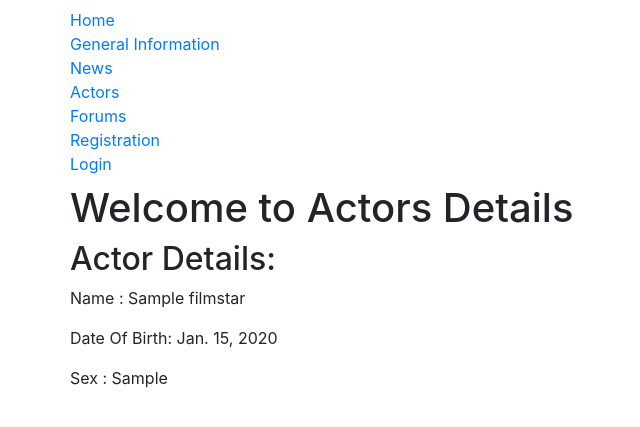
After one commit to abhaasgoyal/Mood_Analyser_Movie_Recommendation_System, a Django app: page /filmstars/1/ in a window 1280 px wide. The commit adds this page. Shown: the top 427 px of the page, without its empty margins (15-655 px from the left). Run offline with Django 3.2, Linux system fonts and the light colour scheme; tables that the repository leaves empty hold one stand-in row (values such as "Sample post"); some libraries are stand-ins or nearby versions.

Commit message:
Created initial class based views for filmstars

```diff
--- a/filmstars/models.py
+++ b/filmstars/models.py
@@ -16,4 +16,3 @@ class filmstars(models.Model):
     years_active = models.IntegerField()
     actor_image = models.ImageField()
     synopsis = models.TextField(max_length=30)
-# checksmall
--- /dev/null
+++ b/filmstars/templates/filmstars/filmstar_details.html
@@ -0,0 +1,8 @@
+{% extends "general_information/base.html" %}
+{% block navbar %}
+<h1>Welcome to Actors Details</h1>
+<h2>Actor Details:</h2>
+<p>Name : {{filmstars_detail.name}}</p>
+<p>Date Of Birth: {{filmstars_detail.date_of_birth}}</p>
+<p>Sex : {{filmstars_detail.sex}}</p>
+{% endblock %}
--- /dev/null
+++ b/filmstars/templates/filmstars/filmstar_home.html
@@ -0,0 +1,6 @@
+<!DOCTYPE html>
+{% extends "general_information/base.html" %}
+{% block navbar %}
+<h1>Welcome to Actors</h1>
+<h2>Injected Content : {{ injectme }}</h2>
+{% endblock %}
--- a/filmstars/urls.py
+++ b/filmstars/urls.py
@@ -1,5 +1,8 @@
 from django.urls import path
+from django.urls import re_path
 from . import views
+app_name = 'filmstars'
 urlpatterns = [
-    path('', views.home, name = 'filmstars'),
+    path('list', views.ActorListView.as_view(),name='filmstars_list'),
+    re_path(r'^(?P<pk>[-\w]+)/$',views.ActorDetailView.as_view(),name='filmstars_details')
 ]
--- a/filmstars/views.py
+++ b/filmstars/views.py
@@ -1,5 +1,23 @@
 from django.shortcuts import render
+from django.views.generic import (View,TemplateView,ListView,
+                                  DetailView,CreateView,UpdateView,DeleteView)
 from django.http import HttpResponse
+from . import models
+# class home(View):
+#     def get(self,request):
+#         return HttpResponse('filmstars are cool')
+#
+#
 
-def home(request):
-    return HttpResponse('<h1>Filmstars</h1>')
+class IndexView(TemplateView):
+    template_name= 'index.html'
+
+class ActorListView(ListView):
+    context_object_name = 'filmstars'
+    model = models.filmstars
+    template_name = 'filmstars/filmstar_list.html'
+
+class ActorDetailView(DetailView):
+    context_object_name = 'filmstars_detail'
+    model = models.filmstars
+    template_name = 'filmstars/filmstar_details.html'
--- a/templates/general_information/base.html
+++ b/templates/general_information/base.html
@@ -12,6 +12,7 @@
       <li> <a class= navbar-link href="{% url 'general_information:home_page' %}">Home</a></li>
         <li>  <a class= navbar-link href="{% url 'general_information:general_information_home' %}">General Information</a></li>
         <li>  <a class= navbar-link href="{% url 'latest_news:latest_news_home' %}">News</a></li>
+        <li>  <a class= navbar-link href="{% url 'filmstars:filmstars_list' %}">Actors</a>  </li>
         <li>  <a class= navbar-link href="{% url 'forums:forums_home' %}">Forums</a>  </li>
         <li> <a class= navbar-link href="{% url 'user_details:form_signup' %}">Registration</a> </li>
         {% if user.is_authenticated %}
```
Also changed, not shown: filmstars/templates/filmstars/filmstar_list.html (added, +9 -0 lines).
